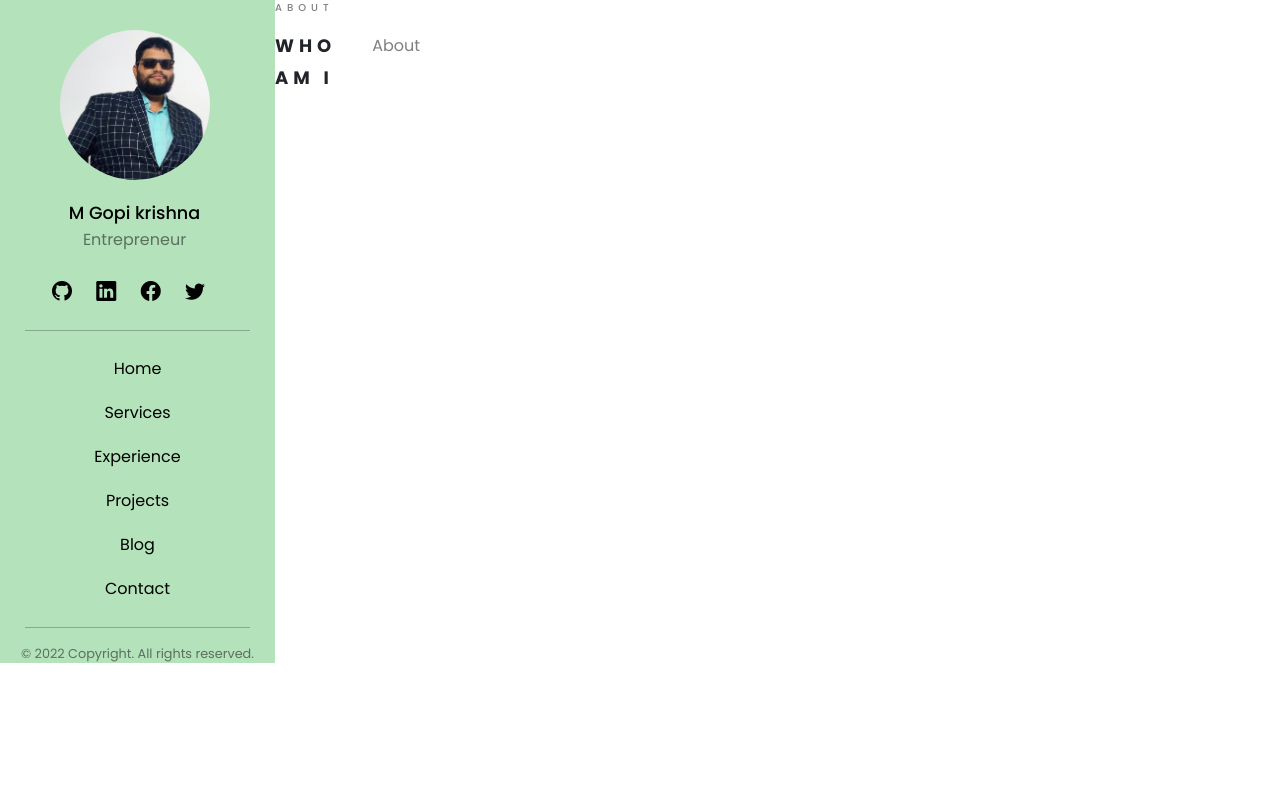
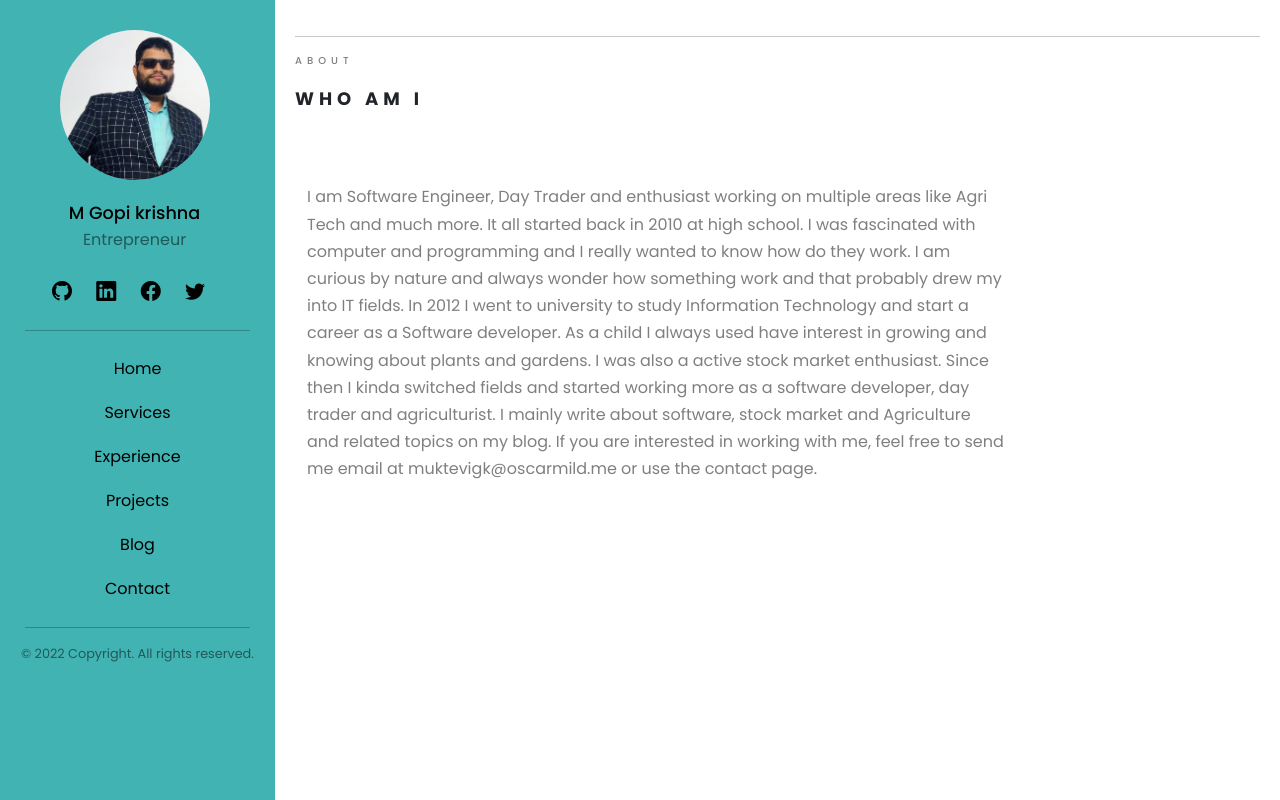
Before and after one commit to fromgopi/Portfolio, a Flask app: page / in a window 1280 px wide. Run offline with Flask 2, Linux system fonts and the light colour scheme; some libraries are stand-ins or nearby versions.

Commit message:
adding more
Signed-off-by: Gopi Krishna M <gopi.muktevi@gmail.com>

```diff
--- a/src/app.py
+++ b/src/app.py
@@ -1,6 +1,8 @@
-from pprint import pp
+import json
 from flask import Flask, request, render_template
 from flask_cors import CORS
+
+import constants
 
 app = Flask(__name__)
 cors = CORS(app=app)
@@ -9,7 +11,9 @@
 @app.route('/home')
 def home():
     if request.method == 'GET':
-        return render_template('home.html')
+        with open(constants.HOME_PATH) as f:
+            home_data = json.load(f)
+        return render_template('home.html', context = home_data)
 
 
 if __name__ == '__main__':
--- /dev/null
+++ b/src/constants.py
@@ -0,0 +1,7 @@
+from pathlib import Path
+
+HOME_FILE = 'db/home.json'
+
+current_file = Path(__file__).parent
+
+HOME_PATH = current_file.joinpath(f'{current_file}/{HOME_FILE}')
--- /dev/null
+++ b/src/db/home.json
@@ -0,0 +1,18 @@
+{
+    "about": "I am Software Engineer, Day Trader and enthusiast working on multiple areas like Agri Tech and much more. It all started back in 2010 at high school. I was fascinated with computer and programming and I really wanted to know how do they work.  I am curious by nature and always wonder how something work and that probably drew my into IT fields. In 2012 I went to university to study Information Technology and start a career as a Software developer. As a child I always used have interest in growing and knowing about  plants and gardens. I was also a active stock market enthusiast. Since then I kinda switched fields and started working more as a software developer, day trader and agriculturist. I mainly write about software, stock market and Agriculture and related topics on my blog. If you are interested in working with me, feel free to send me email at muktevigk@oscarmild.me or use the contact page.",
+
+    "skills" : {
+        "1" : {
+            "name" : "Python",
+            "percentage" : "90%",
+            "color" : "#ec5453",
+            "icon" : "fa-brands fa-python"
+        } ,
+        "2": {
+            "name" : "Java",
+            "percentage" : "80%",
+            "color" : "#ec5453",
+            "icon" : "fa-brands fa-java"
+        }
+    }
+}
--- a/src/static/css/style.css
+++ b/src/static/css/style.css
@@ -16,7 +16,7 @@
     --p-color: rgba(0, 0, 0, 0.5);
     --box-shadow: rgba(0, 0, 0, 0.2);
     --black-075: rgba(0, 0, 0, 0.75);
-    --green-075: rgba(155, 217, 163, 0.75);
+    --green-075:rgb(65, 179, 178);
 }
 
 body {
--- a/src/templates/base.html
+++ b/src/templates/base.html
@@ -26,8 +26,11 @@
 
         {% include 'navbar.html' %}
 
-        {% block content %}
-        {% endblock %}
+        <div id="content">
+            <hr>
+            {% block content %}
+            {% endblock %}
+        </div>
     </div>
     <script src="https://code.jquery.com/jquery-3.6.1.min.js"
         integrity="sha256-o88AwQnZB+VDvE9tvIXrMQaPlFFSUTR+nldQm1LuPXQ="
--- a/src/templates/home.html
+++ b/src/templates/home.html
@@ -12,7 +12,7 @@
     <div class="container-fluid">
         <div class="row">
             <div class="container-text">
-                <p>About</p>
+                <p>{{ context.about }}</p>
             </div>
         </div>
     </div>
```
